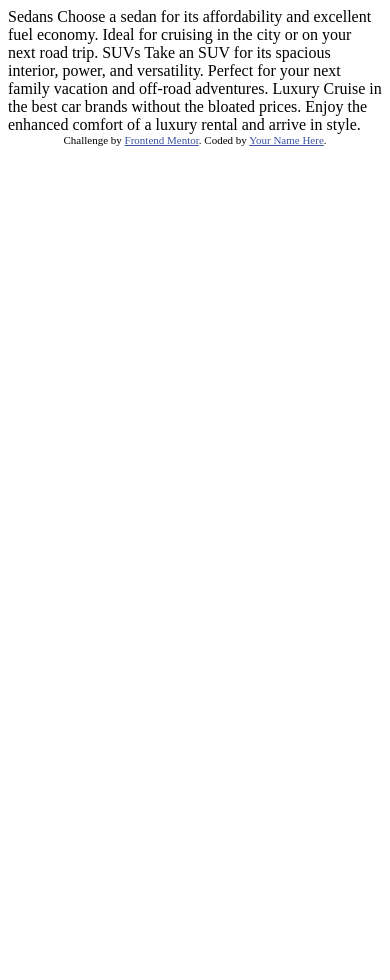
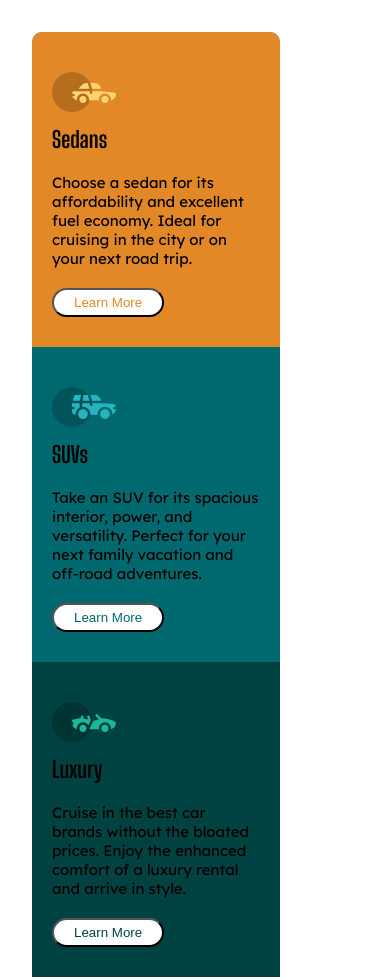
Before and after one commit to jasonbharris/3-column-preview-card-component, a plain HTML site: page index.html in a window 390 px wide. Shown: the top 980 px of the page. Before the commit the page ends 844 px from the top, so only its background shows below. Drawn offline with Linux system fonts and the light colour scheme.

Commit message:
complete mobile view

```diff
--- /dev/null
+++ b/CSS/style.css
@@ -0,0 +1,85 @@
+:root {
+    --brightorange: hsl(31, 77%, 52%);
+    --darkcyan: hsl(184, 100%, 22%);
+    --verydarkcyan: hsl(179, 100%, 13%);
+}
+
+* {
+    margin: 0;
+    padding: 0;
+    box-sizing: border-box;
+}
+
+html {
+    font-family: "Lexend Deca", sans-serif;
+    font-weight: 400;
+    font-size: 15px;
+}
+
+h2 {
+    font-family: "Big Shoulders Display", sans-serif;
+    font-weight: 700;
+}
+
+.preview-card {
+    width: 80vw;
+    padding: 32px;
+}
+
+.preview-card_list {
+    width: 100%;
+    display: grid;
+    background: grey;
+    border-radius: 10px;
+}
+
+.preview-card_list-item {
+    display: flex;
+    flex-direction: column;
+    gap: 10px;
+    padding: 20px;
+}
+
+.preview-card_list-item:first-child {
+    background-color: var(--brightorange);
+    border-radius: 10px 10px  0 0;
+}
+
+.preview-card_list-item:first-child button {
+    color: var(--brightorange);
+}
+
+.preview-card_list-item:nth-child(2) {
+    background-color: var(--darkcyan);
+}
+
+.preview-card_list-item:nth-child(2) button {
+    color: var(--darkcyan);
+}
+
+.preview-card_list-item:nth-child(3) {
+    background-color: var(--verydarkcyan);
+}
+
+.preview-card_list-item:nth-child(3) button {
+    color: var(--verydarkcyan);
+}
+
+.preview-card_list-item div:first-of-type {
+    margin: 10px 0;
+}
+
+.preview-card_list-item div,
+.preview-card_list-item h2,
+.preview-card_list-item p {
+    margin-bottom: 20px;
+}
+
+.preview-card_card-item button {
+    padding: 5px 20px;
+    border-radius: 30px;
+    background-color: white;
+}
+
+.attribution { font-size: 11px; text-align: center; }
+.attribution a { color: hsl(228, 45%, 44%); }
--- a/index.html
+++ b/index.html
@@ -8,25 +8,62 @@
 
   <title>Frontend Mentor | 3-column preview card component</title>
 
-  <!-- Feel free to remove these styles or customise in your own stylesheet 👍 -->
-  <style>
-    .attribution { font-size: 11px; text-align: center; }
-    .attribution a { color: hsl(228, 45%, 44%); }
-  </style>
+  <!-- Fonts -->
+
+  <link rel="preconnect" href="https://fonts.googleapis.com">
+  <link rel="preconnect" href="https://fonts.gstatic.com" crossorigin>
+  <link href="https://fonts.googleapis.com/css2?family=Big+Shoulders+Display:wght@100..900&family=Lexend+Deca:wght@100..900&display=swap" rel="stylesheet">
+
+  <!-- CSS -->
+
+  <link rel="stylesheet" href="./CSS/style.css">
+
 </head>
 <body>
 
-  Sedans
-  Choose a sedan for its affordability and excellent fuel economy. Ideal for cruising in the city
-  or on your next road trip.
-
-  SUVs
-  Take an SUV for its spacious interior, power, and versatility. Perfect for your next family vacation
-  and off-road adventures.
-
-  Luxury
-  Cruise in the best car brands without the bloated prices. Enjoy the enhanced comfort of a luxury
-  rental and arrive in style.
+  <section class="preview-card">
+    <ul class="preview-card_list">
+      <li class="preview-card_list-item">
+        <div class="preview-card_card-item">
+          <div class="image">
+            <img src="./images/icon-sedans.svg" alt="Sedan Icon">
+          </div>
+          <div class="titleanddescription">
+            <h2 class="title">Sedans</h2>
+            <p>Choose a sedan for its affordability and excellent fuel economy. Ideal for cruising in the city
+            or on your next road trip.</p>
+          </div>
+          <button>Learn More</button>
+        </div>
+      </li>
+      <li class="preview-card_list-item">
+        <div class="preview-card_card-item">
+          <div class="image">
+            <img src="./images/icon-suvs.svg" alt="Sedan Icon">
+          </div>
+          <div class="titleanddescription">
+            <h2 class="title">SUVs</h2>
+            <p>Take an SUV for its spacious interior, power, and versatility. Perfect for your next family vacation
+            and off-road adventures.</p>
+          </div>
+          <button>Learn More</button>
+        </div>
+      </li>
+      <li class="preview-card_list-item">
+        <div class="preview-card_card-item">
+          <div class="image">
+            <img src="./images/icon-luxury.svg" alt="Sedan Icon">
+          </div>
+          <div class="titleanddescription">
+            <h2 class="title">Luxury</h2>
+            <p>Cruise in the best car brands without the bloated prices. Enjoy the enhanced comfort of a luxury
+            rental and arrive in style.</p>
+          </div>
+          <button>Learn More</button>
+        </div>
+      </li>
+    </ul>
+  </section>
 
   <div class="attribution">
     Challenge by <a href="https://www.frontendmentor.io?ref=challenge" target="_blank">Frontend Mentor</a>.
```
